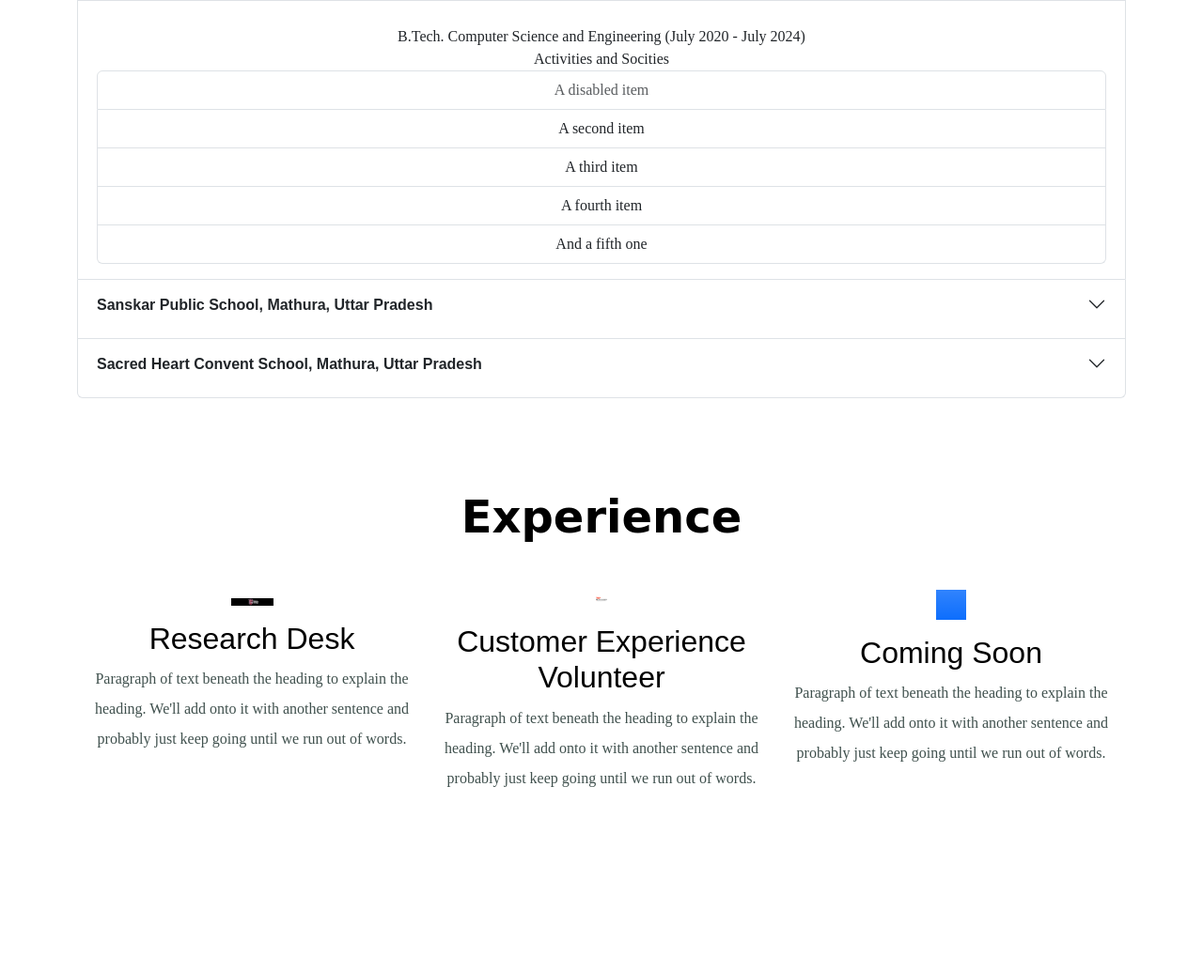
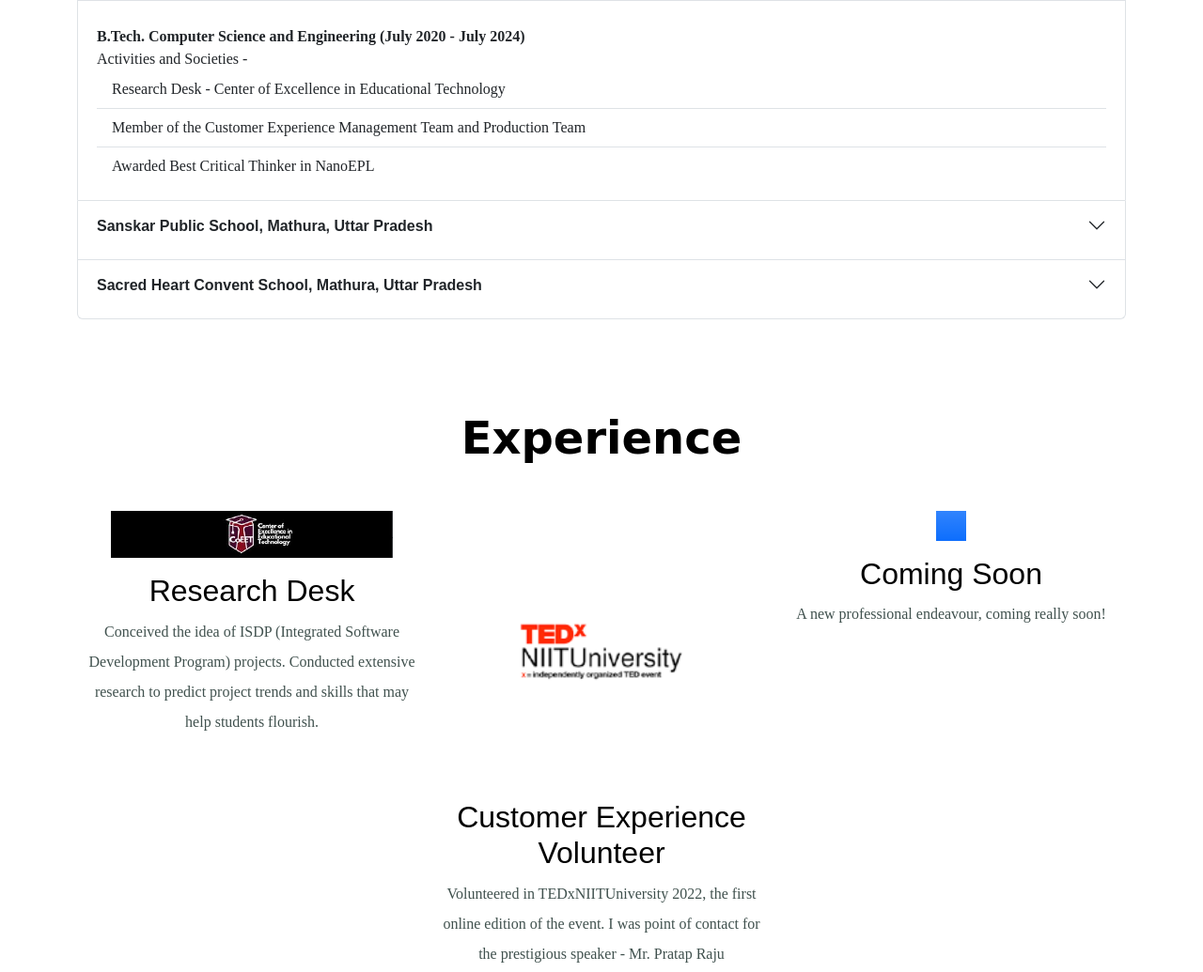
Before and after one commit to tropicalr/tropicalr.github.io, a plain HTML site: page index.html in a window 1280 px wide. Shown: the part 1560-2595 px from the top of the page at 94% size. Drawn offline with nearby package versions, Linux system fonts and the light colour scheme.

Commit message:
Add files via upload

```diff
--- a/index.html
+++ b/index.html
@@ -61,14 +61,12 @@
               </button>
             </h2>
             <div id="collapseOne" class="accordion-collapse collapse show" data-bs-parent="#accordionExample">
-              <div class="accordion-body">
-                B.Tech. Computer Science and Engineering (July 2020 - July 2024)
-                <ul class="list-group"> Activities and Socities
-                  <li class="list-group-item disabled" aria-disabled="true">A disabled item</li>
-                  <li class="list-group-item">A second item</li>
-                  <li class="list-group-item">A third item</li>
-                  <li class="list-group-item">A fourth item</li>
-                  <li class="list-group-item">And a fifth one</li>
+              <div class="accordion-body text-start">
+                <strong>B.Tech. Computer Science and Engineering (July 2020 - July 2024)</strong>
+                <ul class="list-group list-group-flush"> Activities and Societies -
+                  <li class="list-group-item">Research Desk - Center of Excellence in Educational Technology</li>
+                  <li class="list-group-item">Member of the Customer Experience Management Team and Production Team</li>
+                  <li class="list-group-item">Awarded Best Critical Thinker in NanoEPL</li>
                 </ul>
               </div>
             </div>
@@ -80,8 +78,10 @@
               </button>
             </h2>
             <div id="collapseTwo" class="accordion-collapse collapse" data-bs-parent="#accordionExample">
-              <div class="accordion-body">
-                <strong>This is the second item's accordion body.</strong> It is hidden by default, until the collapse plugin adds the appropriate classes that we use to style each element. These classes control the overall appearance, as well as the showing and hiding via CSS transitions. You can modify any of this with custom CSS or overriding our default variables. It's also worth noting that just about any HTML can go within the <code>.accordion-body</code>, though the transition does limit overflow.
+              <div class="accordion-body text-start">
+                <strong>High School Diploma (August 2019 - August 2020), PCM with Computer Science</strong>
+                <br>
+                <strong>Percentage : 80</strong>
               </div>
             </div>
           </div>
@@ -92,8 +92,10 @@
               </button>
             </h2>
             <div id="collapseThree" class="accordion-collapse collapse" data-bs-parent="#accordionExample">
-              <div class="accordion-body">
-                <strong>This is the third item's accordion body.</strong> It is hidden by default, until the collapse plugin adds the appropriate classes that we use to style each element. These classes control the overall appearance, as well as the showing and hiding via CSS transitions. You can modify any of this with custom CSS or overriding our default variables. It's also worth noting that just about any HTML can go within the <code>.accordion-body</code>, though the transition does limit overflow.
+              <div class="accordion-body text-start">
+                <strong>Middle School Diploma</strong>
+                <br>
+                <strong>Percentage : 91</strong>
               </div>
             </div>
           </div>
@@ -114,18 +116,18 @@
         <div class="row g-4 py-5 row-cols-1 row-cols-lg-3">
           <div class="feature col">
             <div class="feature-icon d-inline-flex align-items-center justify-content-center text-bg-primary bg-gradient fs-2 mb-3">
-              <img src="/images/coeet.jpeg" alt="coeet" width="45em">
+              <img src="/images/coeet.jpeg" alt="coeet" width="300px">
             </div>
             <h3 class="fs-2 text-body-emphasis">Research Desk</h3>
-            <p>Paragraph of text beneath the heading to explain the heading. We'll add onto it with another sentence and probably just keep going until we run out of words.</p>
+            <p>Conceived the idea of ISDP (Integrated Software Development Program) projects. Conducted extensive research to predict project trends and skills that may help students flourish.</p>
 
           </div>
           <div class="feature col">
-            <div class="feature-icon d-inline-flex align-items-center justify-content-center text-bg-primary bg-gradient fs-2 mb-3">
-              <img src="/images/tedx-nu.png" alt="tedxniit" width="20em">
+            <div class="feature-icon d-inline-flex align-items-center justify-content-center text-bg-primary bg-gradient">
+              <img src="/images/tedx-nu.png" alt="tedxniit" width="300px">
             </div>
             <h3 class="fs-2 text-body-emphasis">Customer Experience Volunteer</h3>
-            <p>Paragraph of text beneath the heading to explain the heading. We'll add onto it with another sentence and probably just keep going until we run out of words.</p>
+            <p>Volunteered in TEDxNIITUniversity 2022, the first online edition of the event. I was point of contact for the prestigious speaker - Mr. Pratap Raju</p>
 
           </div>
           <div class="feature col">
@@ -133,7 +135,7 @@
               <svg class="bi" width="1em" height="1em"><use xlink:href="#toggles2"></use></svg>
             </div>
             <h3 class="fs-2 text-body-emphasis">Coming Soon</h3>
-            <p>Paragraph of text beneath the heading to explain the heading. We'll add onto it with another sentence and probably just keep going until we run out of words.</p>
+            <p>A new professional endeavour, coming really soon!</p>
 
           </div>
         </div>
@@ -151,7 +153,9 @@
           <div class="col">
             <div class="card card-cover h-100 overflow-hidden text-bg-dark rounded-4 shadow-lg" style="background-image: url('/images/web-dev-unsplash.jpg');">
               <div class="d-flex flex-column h-100 p-5 pb-3 text-white text-shadow-1">
-                <h3 class="pt-5 mt-5 mb-4 display-6 lh-1 fw-bold">Collaborative Interest App</h3>
+                <a href="https://github.com/tropicalr/capstone">
+                  <h3 class="pt-5 mt-5 mb-4 display-6 lh-1 fw-bold">Collaborative Interest App</h3>
+                </a>
                 <ul class="d-flex list-unstyled mt-auto">
                   <li class="me-auto"></li>
                   <li class="d-flex align-items-center me-3"></li>
@@ -198,7 +202,7 @@
           <div class="container py-5">
             <h2 class="text-body-emphasis">Get in touch</h2>
             <p class="col-lg-8 mx-auto lead">
-              This takes the basic jumbotron above and makes its background edge-to-edge with a <code>.container</code> inside to align content. Similar to above, it's been recreated with built-in grid and utility classes.
+              If you want to know more about me, or chat about anything at all, do reach out to via email by clicking the button below.
             </p>
             <button class="d-inline-flex align-items-center btn btn-primary btn-lg px-4 rounded-pill" type="button">
               <a href="mailto:chaudhryabhinna@gmail.com">Contact Me</a>
```
